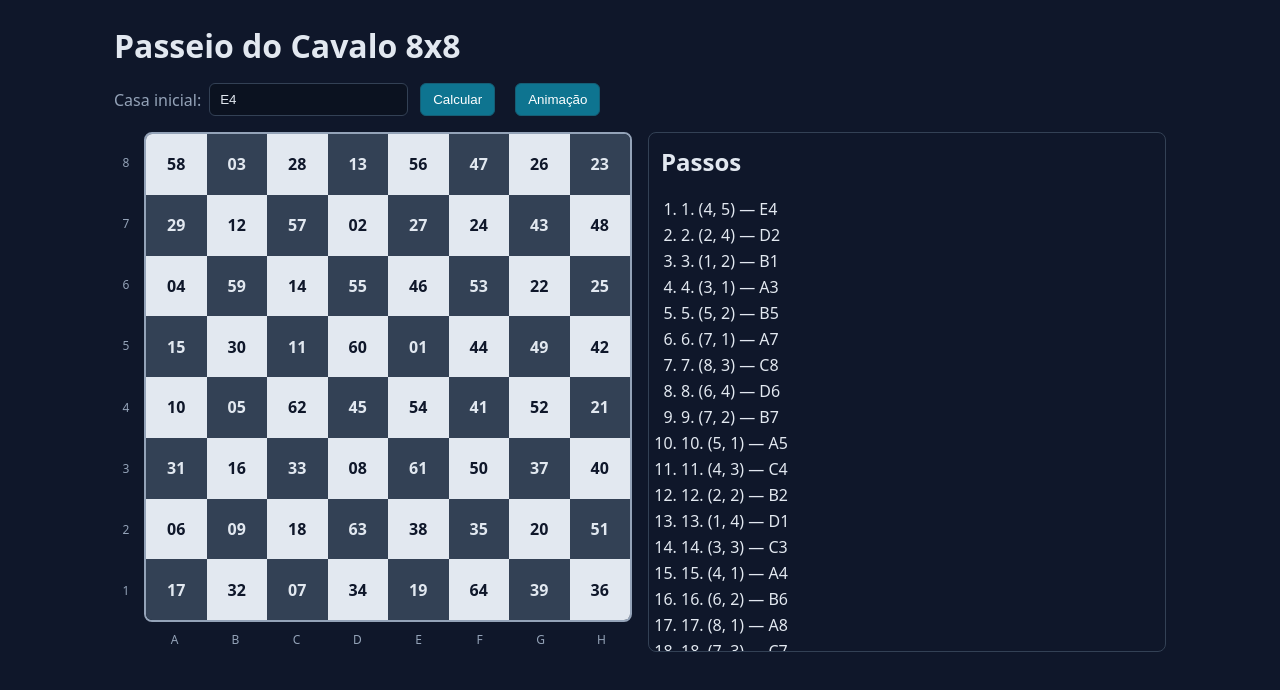
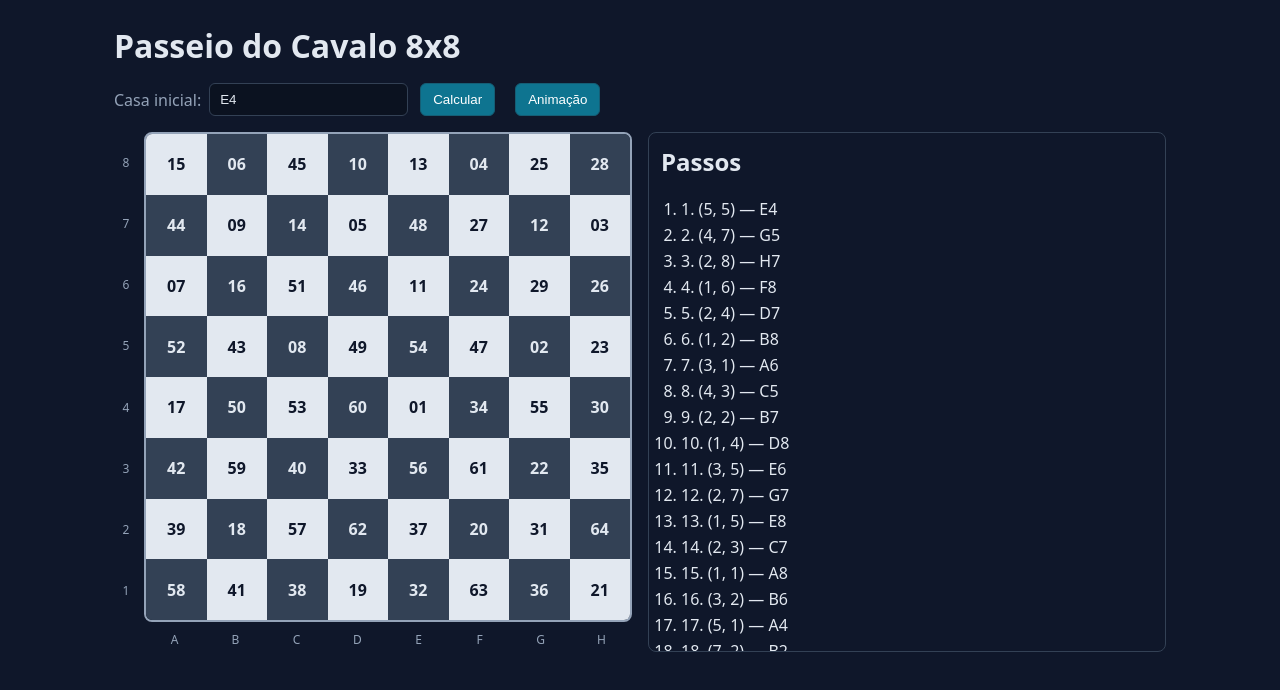
Before and after one commit to NilsonAndradeNeto/Trabalho-Ia, a React (Vite) app in the folder Inteligencia-Artificial/trab_passeio_do_cavalo/react-ui/: page / in a window 1280 px wide. Both pictures are taken after a click on the button "Calcular". Shown: the top 690 px of the page. Built offline with nearby package versions, Linux system fonts and the light colour scheme.

Commit message:
feat: update parseCasa function to use rank instead of row for input parsing

```diff
--- a/Inteligencia-Artificial/trab_passeio_do_cavalo/react-ui/src/App.tsx
+++ b/Inteligencia-Artificial/trab_passeio_do_cavalo/react-ui/src/App.tsx
@@ -1,5 +1,5 @@
 import React, { useMemo, useState } from 'react';
-import { parseCasa, solveKnightTour, Board } from './knight_core';
+import { Board, parseCasa, solveKnightTour } from './knight_core';
 
 export function App() {
   const [input, setInput] = useState('E4');
@@ -88,12 +88,16 @@ export function App() {
           <h2>Passos</h2>
           {board ? (
             <ol>
-              {stepsList.map(({ step, row, col }) => (
-                <li key={step}>
-                  {step}. ({row + 1}, {col + 1}) — {String.fromCharCode(65 + col)}
-                  {row + 1}
-                </li>
-              ))}
+              {stepsList.map(({ step, row, col }) => {
+                const file = String.fromCharCode(65 + col);
+                const rank = 8 - row;
+                return (
+                  <li key={step}>
+                    {step}. ({row + 1}, {col + 1}) — {file}
+                    {rank}
+                  </li>
+                );
+              })}
             </ol>
           ) : (
             <p>Informe a casa inicial e clique em Calcular.</p>
--- a/Inteligencia-Artificial/trab_passeio_do_cavalo/react-ui/src/knight_core.ts
+++ b/Inteligencia-Artificial/trab_passeio_do_cavalo/react-ui/src/knight_core.ts
@@ -43,7 +43,8 @@ export function parseCasa(s: string): { row: number; col: number } | null {
   const t = s.replace(/\s+/g, '');
   if (t.length === 2 && /[A-Za-z]/.test(t[0]) && /[1-8]/.test(t[1])) {
     const col = t[0].toUpperCase().charCodeAt(0) - 'A'.charCodeAt(0);
-    const row = Number(t[1]) - 1;
+    const rank = Number(t[1]);
+    const row = 8 - rank;
     if (col >= 0 && col < 8 && row >= 0 && row < 8) return { row, col };
   }
   const nums = s.match(/\d+/g)?.map(Number) ?? [];
```
